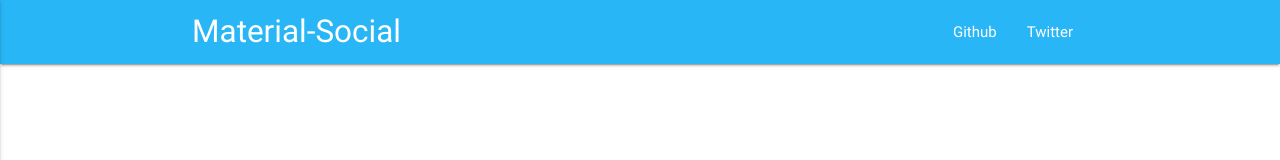
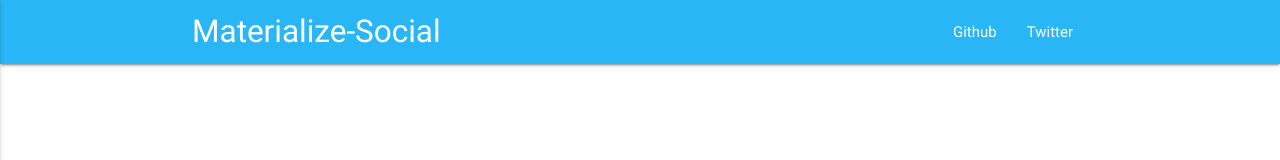
Before and after one commit to TerryMooreII/materialize-social, a website: page index.html in a window 1280 px wide. Shown: the top 160 px of the page. Drawn offline with nearby package versions, Linux system fonts and the light colour scheme.

Commit message:
Update site

```diff
--- a/index.html
+++ b/index.html
@@ -17,7 +17,7 @@
 
 <body>
     <nav class="light-blue lighten-1" role="navigation">
-        <div class="nav-wrapper container"><a id="logo-container" href="#" class="brand-logo">Material-Social</a>
+        <div class="nav-wrapper container"><a id="logo-container" href="#" class="brand-logo">Materialize-Social</a>
             <ul class="right hide-on-med-and-down">
                 <li><a href="https://github.com/TerryMooreII/materialize-social">Github</a></li>
                 <li><a href="https://twitter.com/terrymooreii">Twitter</a></li>
```
